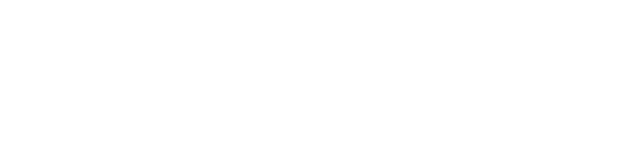
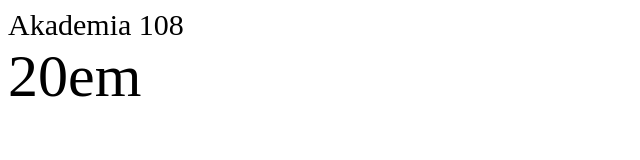
Before and after one commit to BuryPL/Jednostki_w_CSS, a plain HTML site: page index.html in a window 1280 px wide. Shown: the whole page, without its empty margins (0-640 px from the left). Drawn offline with Linux system fonts and the light colour scheme.

Commit message:
Jednostka_rm_i_px

```diff
--- a/CSS/style.css
+++ b/CSS/style.css
@@ -0,0 +1,11 @@
+html {
+    font-size: 20px;
+}
+
+#container {
+    font-size: 30px;
+}
+
+#em {
+    font-size: 2em;
+}
--- a/index.html
+++ b/index.html
@@ -7,7 +7,9 @@
 </head>
 <body>
 
-
-
+    <div id="container">
+       Akademia 108
+        <div id="em">20em</div>
+    </div>
 </body>
 </html>
```
